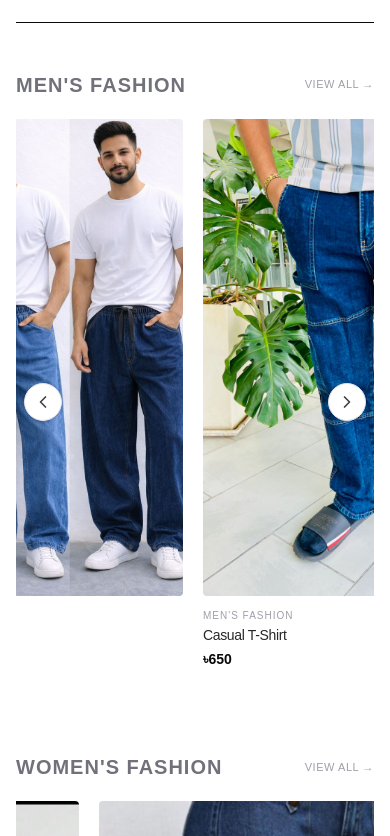
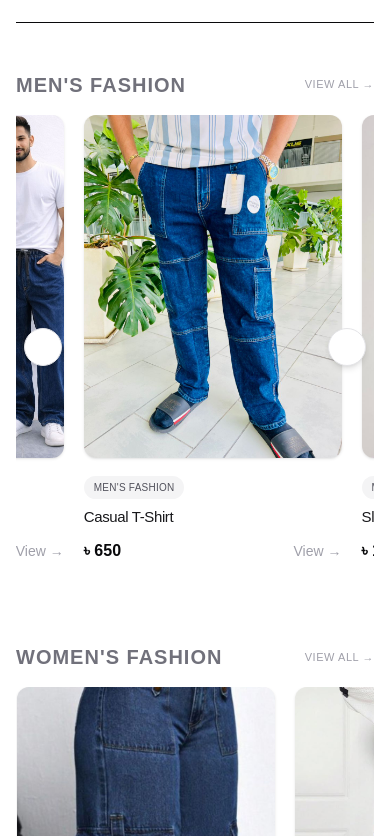
Before and after one commit to senkai742/bm-clothing, a Next.js app: page / in a window 390 px wide. Shown: the part 1108-1944 px from the top of the page. Built offline with nearby package versions, Linux system fonts and the light colour scheme.

Commit message:
fix: blurry product image in mobile screen

```diff
--- a/app/components/ProductCarousel.tsx
+++ b/app/components/ProductCarousel.tsx
@@ -16,89 +16,124 @@ interface ProductCarouselProps {
   categoryTitle: string;
 }
 
-export default function ProductCarousel({ products, categoryTitle }: ProductCarouselProps) {
+export default function ProductCarousel({
+  products,
+  categoryTitle,
+}: ProductCarouselProps) {
   const scrollContainerRef = useRef<HTMLDivElement>(null);
   const [isScrollable, setIsScrollable] = useState(false);
 
-    // Check if the container actually has overflow content to scroll through
   useEffect(() => {
     const checkScrollable = () => {
-            if (scrollContainerRef.current) {
+      if (!scrollContainerRef.current) return;
+
       const { scrollWidth, clientWidth } = scrollContainerRef.current;
-                // Add a small threshold buffer to ensure pixel rendering edge cases don't mismatch
+
       setIsScrollable(scrollWidth > clientWidth + 5);
-            }
     };
 
-        // Run initial check once mounted
     checkScrollable();
 
-        // Re-calculate if the user resizes their browser window
     window.addEventListener("resize", checkScrollable);
+
     return () => window.removeEventListener("resize", checkScrollable);
   }, [products]);
 
-    // Manual Navigation Actions
   const scroll = (direction: "left" | "right") => {
-        if (scrollContainerRef.current) {
-            const { scrollLeft, clientWidth } = scrollContainerRef.current;
-            const scrollAmount = clientWidth * 0.75;
-            scrollContainerRef.current.scrollTo({
-                left: direction === "left" ? scrollLeft - scrollAmount : scrollLeft + scrollAmount,
+    const container = scrollContainerRef.current;
+
+    if (!container) return;
+
+    const card = container.querySelector(
+      "[data-card]"
+    ) as HTMLDivElement | null;
+
+    const scrollAmount = card
+      ? card.offsetWidth + 20
+      : container.clientWidth * 0.8;
+
+    container.scrollBy({
+      left: direction === "left" ? -scrollAmount : scrollAmount,
+      behavior: "smooth",
+    });
+  };
+
+  useEffect(() => {
+    const container = scrollContainerRef.current;
+
+    if (!container || !isScrollable) return;
+
+    const interval = setInterval(() => {
+      const card = container.querySelector(
+        "[data-card]"
+      ) as HTMLDivElement | null;
+
+      const scrollAmount = card
+        ? card.offsetWidth + 20
+        : container.clientWidth * 0.8;
+
+      if (
+        container.scrollLeft + container.clientWidth >=
+        container.scrollWidth - 5
+      ) {
+        container.scrollTo({
+          left: 0,
+          behavior: "smooth",
+        });
+      } else {
+        container.scrollBy({
+          left: scrollAmount,
           behavior: "smooth",
         });
       }
-    };
-
-    // Auto Scroll Logic (Only fires if content overflows screen boundaries)
-    useEffect(() => {
-        const container = scrollContainerRef.current;
-        if (!container || !isScrollable) return;
-
-        let autoScrollInterval = setInterval(() => {
-            if (container.scrollLeft + container.clientWidth >= container.scrollWidth - 5) {
-                container.scrollTo({ left: 0, behavior: "smooth" });
-            } else {
-                container.scrollBy({ left: 240, behavior: "smooth" });
-            }
     }, 4000);
 
-        return () => clearInterval(autoScrollInterval);
+    return () => clearInterval(interval);
   }, [products, isScrollable]);
 
   return (
-        <div className="relative group/carousel">
-            {/* Navigation Controls - Conditionally rendered using state */}
+    <div className="relative">
+
       {isScrollable && (
         <>
           <button
             onClick={() => scroll("left")}
-                        className="absolute left-2 top-1/2 z-30 -translate-y-1/2 rounded-full border border-zinc-200 bg-white p-2 text-zinc-700 shadow-sm transition hover:bg-zinc-50 active:scale-95 md:left-4 cursor-pointer"
-                        aria-label="Scroll left"
+            className="absolute left-2 top-1/2 z-30 -translate-y-1/2 rounded-full border border-zinc-200 bg-white p-2 shadow-md transition hover:bg-zinc-50 active:scale-95 md:left-4"
+            aria-label="Previous"
           >
-                        <ChevronLeft className="h-5 w-5 cursor-pointer" />
+            <ChevronLeft className="h-5 w-5" />
           </button>
 
           <button
             onClick={() => scroll("right")}
-                        className="absolute right-2 top-1/2 z-30 -translate-y-1/2 rounded-full border border-zinc-200 bg-white p-2 text-zinc-700 shadow-sm transition hover:bg-zinc-50 active:scale-95 md:right-4 cursor-pointer"
-                        aria-label="Scroll right"
+            className="absolute right-2 top-1/2 z-30 -translate-y-1/2 rounded-full border border-zinc-200 bg-white p-2 shadow-md transition hover:bg-zinc-50 active:scale-95 md:right-4"
+            aria-label="Next"
           >
-                        <ChevronRight className="h-5 w-5 cursor-pointer" />
+            <ChevronRight className="h-5 w-5" />
           </button>
         </>
       )}
 
-            {/* Main Track Frame */}
       <div
         ref={scrollContainerRef}
-                className="flex w-full gap-5 overflow-x-auto pb-4 pt-1 scroll-smooth snap-x snap-mandatory scrollbar-none"
-                style={{ scrollbarWidth: 'none', msOverflowStyle: 'none' }}
+        className="flex snap-x snap-mandatory gap-5 overflow-x-auto scroll-smooth pb-4 scrollbar-none"
+        style={{
+          scrollbarWidth: "none",
+          msOverflowStyle: "none",
+        }}
       >
         {products.map((product) => (
           <div
             key={product.id}
-                        className="w-[100%] min-[400px]:w-[200px] sm:w-[220px] md:w-[260px] shrink-0 snap-start"
+            data-card
+            className="
+              w-[72%]
+              min-[400px]:w-[190px]
+              sm:w-[220px]
+              md:w-[260px]
+              shrink-0
+              snap-start
+            "
           >
             <ProductCard
               id={product.id}
--- a/app/components/home/ProductCard.tsx
+++ b/app/components/home/ProductCard.tsx
@@ -19,30 +19,44 @@ export default function ProductCard({
   return (
     <Link
       href={`/products/${id}`}
-      className="group flex w-full flex-col bg-white"
+      className="group flex flex-col"
     >
-      <div className="relative aspect-[3/4] w-full overflow-hidden bg-zinc-50 rounded-sm">
+      {/* Product Image */}
+      <div className="relative aspect-[3/4] overflow-hidden rounded-xl bg-zinc-100 shadow-sm transition-all duration-300 group-hover:shadow-lg">
         <Image
           src={image}
           alt={name}
           fill
-          sizes="(max-w-640px) 50vw, (max-w-768px) 25vw, 16vw"
-          className="object-cover transition duration-700 ease-out group-hover:scale-105"
+          priority={false}
+          sizes="
+            (max-width: 399px) 72vw,
+            (max-width: 640px) 190px,
+            (max-width: 768px) 220px,
+            260px
+          "
+          className="object-cover transition-transform duration-700 ease-out group-hover:scale-105"
         />
       </div>
 
-      <div className="pt-3 pb-1">
-        <p className="mb-0.5 text-[10px] uppercase tracking-widest text-zinc-400">
+      {/* Content */}
+      <div className="space-y-2 pt-4">
+        <span className="inline-flex w-fit rounded-full bg-zinc-100 px-2.5 py-1 text-[10px] font-medium uppercase tracking-wide text-zinc-600">
           {category}
-        </p>
+        </span>
 
-        <h3 className="line-clamp-1 text-sm font-medium tracking-tight text-zinc-800 group-hover:text-black transition-colors">
+        <h3 className="line-clamp-2 text-[15px] font-medium leading-5 tracking-tight text-zinc-900 transition-colors group-hover:text-black">
           {name}
         </h3>
 
-        <p className="mt-1 text-sm font-semibold text-zinc-950">
-          ৳{price.toLocaleString("en-BD")}
-        </p>
+        <div className="flex items-center justify-between pt-1">
+          <p className="text-base font-bold text-zinc-950">
+            ৳ {price.toLocaleString("en-BD")}
+          </p>
+
+          <span className="text-sm font-medium text-zinc-400 transition-colors group-hover:text-zinc-900">
+            View →
+          </span>
+        </div>
       </div>
     </Link>
   );
```
Lines whose indentation alone changed are shown as unchanged.
